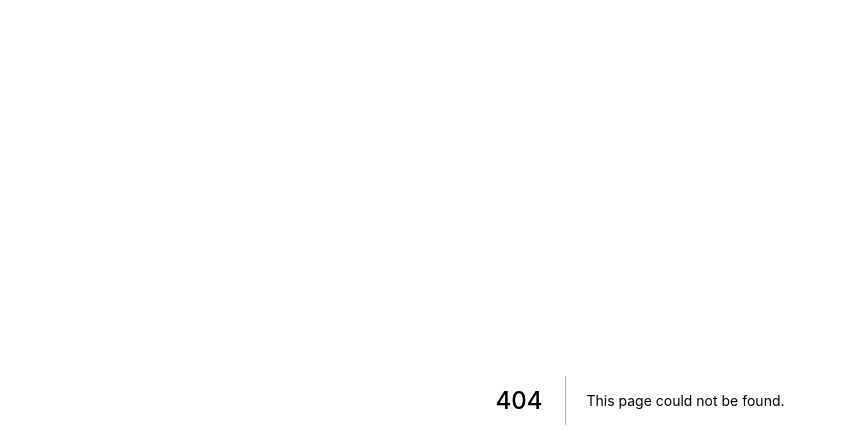
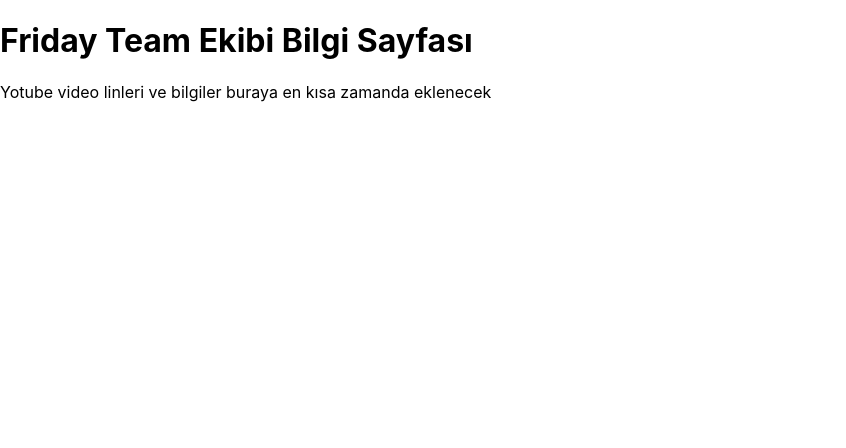
Before and after one commit to enescang/compress-img-web, a Next.js app: page /about in a window 1280 px wide. Before the commit this address had no page. Shown: the top 448 px of the page, without its empty margins (0-846 px from the left). Built offline with nearby package versions, Linux system fonts and the light colour scheme.

Commit message:
Add about page

```diff
--- /dev/null
+++ b/pages/about/index.js
@@ -0,0 +1,10 @@
+const About = ()=>{
+    return(
+        <div>
+            <h1>Friday Team Ekibi Bilgi Sayfası</h1>
+            <p>Yotube video linleri ve bilgiler buraya en kısa zamanda eklenecek</p>
+        </div>
+    )
+}
+
+export default About;
```
